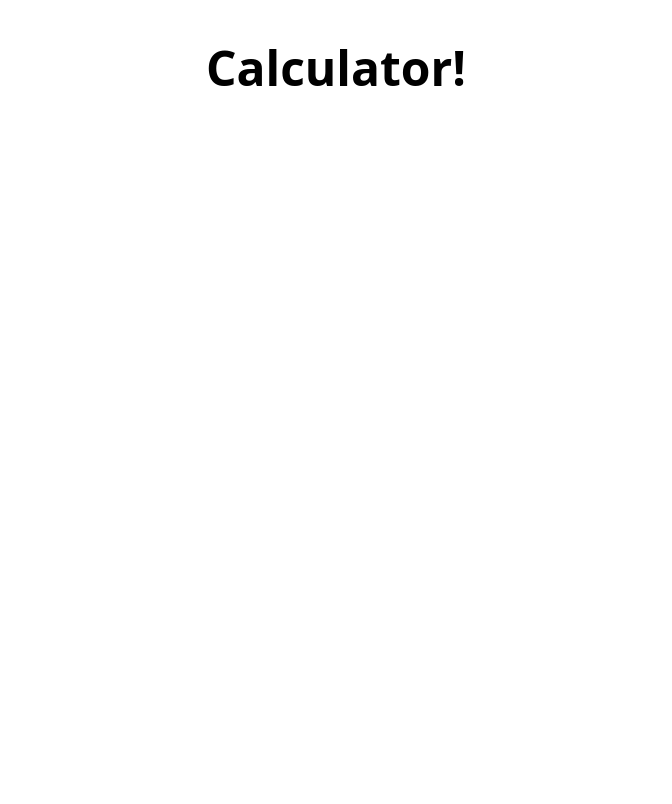
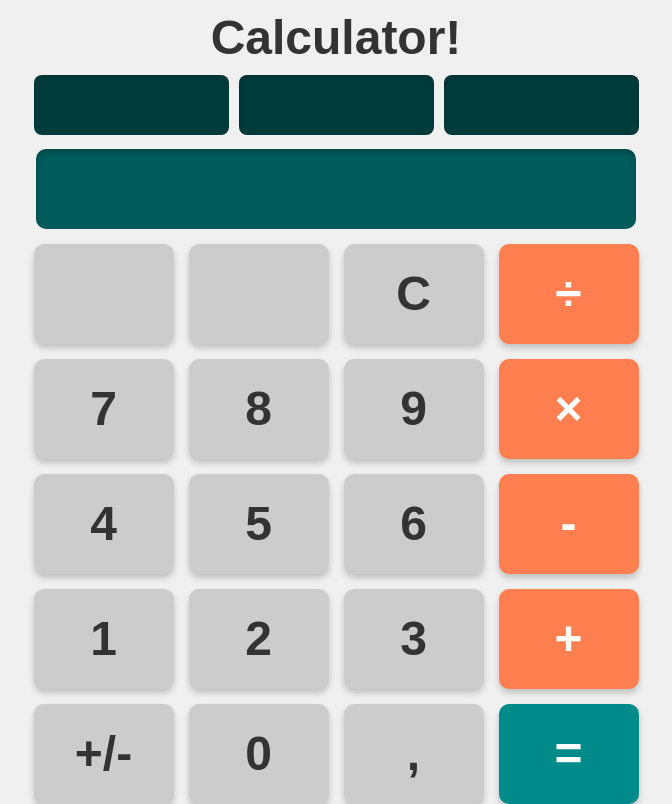
Before and after one commit to Pizzaman333/Calculator, a website built with Parcel: page src/index.html in a window 1280 px wide. Shown: the whole page, without its empty margins (304-976 px from the left). Built offline with nearby package versions, Linux system fonts and the light colour scheme.

Commit message:
everything

```diff
--- a/package.json
+++ b/package.json
@@ -2,7 +2,7 @@
   "name": "hw-js26",
   "version": "1.0.0",
   "description": "",
-  "homepage": "https://pizzaman333.github.io/HW-JS26/",
+  "homepage": "https://pizzaman333.github.io/Calculator/",
   "scripts": {
     "test": "echo \"Error: no test specified\" && exit 1",
     "start": "npx parcel src/index.html",
--- a/src/index.html
+++ b/src/index.html
@@ -1,18 +1,98 @@
 <!DOCTYPE html>
 <html lang="en">
-<head>
-    <meta charset="UTF-8">
-    <meta name="viewport" content="width=device-width, initial-scale=1.0">
-    <title>Document</title>
-    <link rel="stylesheet" href="https://cdnjs.cloudflare.com/ajax/libs/modern-normalize/3.0.1/modern-normalize.min.css" integrity="sha512-q6WgHqiHlKyOqslT/lgBgodhd03Wp4BEqKeW6nNtlOY4quzyG3VoQKFrieaCeSnuVseNKRGpGeDU3qPmabCANg==" crossorigin="anonymous" referrerpolicy="no-referrer" />
-    <link rel="stylesheet" href="./styles.css">
-    <link rel="stylesheet" href="./reset.css">
-</head>
-<body>
+  <head>
+    <meta charset="UTF-8" />
+    <meta name="viewport" content="width=device-width, initial-scale=1.0" />
+    <title>Calculator</title>
+    <link
+      rel="stylesheet"
+      href="https://cdnjs.cloudflare.com/ajax/libs/modern-normalize/3.0.1/modern-normalize.min.css"
+      integrity="sha512-q6WgHqiHlKyOqslT/lgBgodhd03Wp4BEqKeW6nNtlOY4quzyG3VoQKFrieaCeSnuVseNKRGpGeDU3qPmabCANg=="
+      crossorigin="anonymous"
+      referrerpolicy="no-referrer"
+    />
+    <link rel="stylesheet" href="./styles.css" />
+    <link rel="stylesheet" href="./reset.css" />
+  </head>
+  <body>
     <section class="calculator">
-        <h1 class="calculator__text">Calculator!</h1>
+      <h1 class="calculator__title">Calculator!</h1>
+      <ul class="calculator__output__list">
+        <li class="calculator__output__item">
+          <textarea name="" id="" class="calculator__output"></textarea>
+        </li>
+        <li class="calculator__output__item">
+          <textarea name="" id="" class="calculator__output"></textarea>
+        </li>
+        <li class="calculator__output__item">
+          <textarea name="" id="" class="calculator__output"></textarea>
+        </li>
+      </ul>
+      <textarea name="" id="" class="calculator__result"></textarea>
+      <ul class="calculator__list">
+        <li class="calculator__item">
+          <button type="button" class="calculator__button"></button>
+        </li>
+        <li class="calculator__item">
+          <button type="button" class="calculator__button"></button>
+        </li>
+        <li class="calculator__item clear">
+          <button type="button" class="calculator__button">C</button>
+        </li>
+        <li class="calculator__item operator">
+          <button type="button" class="calculator__button">÷</button>
+        </li>
+        <li class="calculator__item number">
+          <button type="button" class="calculator__button">7</button>
+        </li>
+        <li class="calculator__item number">
+          <button type="button" class="calculator__button">8</button>
+        </li>
+        <li class="calculator__item number">
+          <button type="button" class="calculator__button">9</button>
+        </li>
+        <li class="calculator__item operator">
+          <button type="button" class="calculator__button">×</button>
+        </li>
+        <li class="calculator__item number">
+          <button type="button" class="calculator__button">4</button>
+        </li>
+        <li class="calculator__item number">
+          <button type="button" class="calculator__button">5</button>
+        </li>
+        <li class="calculator__item number">
+          <button type="button" class="calculator__button">6</button>
+        </li>
+        <li class="calculator__item operator">
+          <button type="button" class="calculator__button">-</button>
+        </li>
+        <li class="calculator__item number">
+          <button type="button" class="calculator__button">1</button>
+        </li>
+        <li class="calculator__item number">
+          <button type="button" class="calculator__button">2</button>
+        </li>
+        <li class="calculator__item number">
+          <button type="button" class="calculator__button">3</button>
+        </li>
+        <li class="calculator__item operator">
+          <button type="button" class="calculator__button">+</button>
+        </li>
+        <li class="calculator__item">
+          <button type="button" class="calculator__button">+/-</button>
+        </li>
+        <li class="calculator__item number">
+          <button type="button" class="calculator__button">0</button>
+        </li>
+        <li class="calculator__item">
+          <button type="button" class="calculator__button">,</button>
+        </li>
+        <li class="calculator__item equals">
+          <button type="button" class="calculator__button equals">=</button>
+        </li>
+      </ul>
     </section>
 
     <script type="module" src="./main.js"></script>
-</body>
+  </body>
 </html>
--- a/src/js/calculator.js
+++ b/src/js/calculator.js
@@ -0,0 +1,61 @@
+import { add, subtract, multiply, divide } from "./math-operations";
+
+const output = document.querySelector(".calculator__result");
+const clear = document.querySelector(".clear");
+const equals = document.querySelector(".equals");
+const operators = document.querySelectorAll(".operator");
+const numbers = document.querySelectorAll(".number");
+const outputs = document.querySelectorAll(".calculator__output");
+
+outputs.forEach((output) =>
+  output.addEventListener(
+    "input",
+    (event) => (output.textContent = event.target.value)
+  )
+);
+
+operators.forEach((operator) =>
+  operator.addEventListener("click", (event) => {
+    outputs[1].textContent = event.target.textContent;
+  })
+);
+
+numbers.forEach((number) =>
+  number.addEventListener("click", (event) => {
+    if (outputs[1].textContent === "") {
+      outputs[0].textContent += event.target.textContent;
+    } else {
+      outputs[2].textContent += event.target.textContent;
+    }
+  })
+);
+
+clear.addEventListener("click", (event) => {
+  outputs.forEach((output) => {
+    output.textContent = "";
+    output.value = "";
+  });
+  output.textContent = "";
+});
+
+equals.addEventListener("click", (event) => {
+  if (
+    outputs[0].textContent !== "" &&
+    outputs[1].textContent !== "" &&
+    outputs[2].textContent !== ""
+  ) {
+    const first = Number(outputs[0].textContent);
+    const action = outputs[1].textContent;
+    const second = Number(outputs[2].textContent);
+
+    if (action === "+") {
+      output.textContent = add(first, second);
+    } else if (action === "-") {
+      output.textContent = subtract(first, second);
+    } else if (action === "×") {
+      output.textContent = multiply(first, second);
+    } else {
+      output.textContent = divide(first, second);
+    }
+  }
+});
--- a/src/styles.css
+++ b/src/styles.css
@@ -1,8 +1,133 @@
 .calculator {
-    padding-top: 40px;
+    padding-top: 10px;
+    display: flex;
+    flex-direction: column;
+    align-items: center;
+    justify-content: center;
+    min-height: 100vh;
+    background-color: #f0f0f0;
 }
 
-.calculator__text {
+.calculator__title {
     text-align: center;
     font-size: 48px;
+    font-family: 'Arial', sans-serif;
+    font-weight: bold;
+    color: #333333;
 }
+
+.calculator__result {
+    width: 100%;
+    max-width: 600px;
+    height: 80px;
+    font-size: 48px;
+    text-align: right;
+    padding: 10px;
+    border: none;
+    border-radius: 10px;
+    background-color: #005B5B;
+    color: white;
+    font-family: 'Arial', sans-serif;
+    font-weight: bold;
+    box-shadow: inset 0 4px 6px rgba(0, 0, 0, 0.2);
+    padding-right: 20px;
+    padding-left: 20px;
+    resize: none;
+}
+
+.calculator__result:hover {
+    background-color: #004545;
+}
+
+.calculator__output__list {
+    margin-top: 10px;
+    display: flex;
+    justify-content: center;
+    align-items: center;
+    gap: 10px;
+    margin-bottom: 10px;
+}
+
+.calculator__output__item {
+    list-style: none;
+}
+
+.calculator__output {
+    width: 195px;
+    height: 60px;
+    font-size: 36px;
+    text-align: center;
+    padding: 5px;
+    border: none;
+    border-radius: 8px;
+    background-color: #003B3B;
+    color: white;
+    font-family: 'Arial', sans-serif;
+    font-weight: bold;
+    box-shadow: inset 0 2px 4px rgba(0, 0, 0, 0.2);
+    resize: none;
+    overflow: hidden;
+}
+
+.calculator__output:focus {
+    outline: none;
+    background-color: #002B2B;
+}
+
+.calculator__list {
+    margin-top: 15px;
+    max-width: 605px;
+    display: flex;
+    flex-wrap: wrap;
+    gap: 15px;
+    margin-right: auto;
+    margin-left: auto;
+}
+
+.calculator__item {
+        width: 140px;
+        height: 100px;
+    background-color: #cccccc;
+    border-radius: 10px;
+    box-shadow: 0 4px 6px rgba(0, 0, 0, 0.2);
+    display: flex;
+    justify-content: center;
+    align-items: center;
+    cursor: pointer;
+    transition: all 0.2s ease;
+    color: #333333;
+}
+
+.calculator__item:hover {
+    background-color: #bbbbbb;
+    transform: scale(1.05);
+}
+
+.calculator__button {
+    width: 100%;
+    height: 100%;
+    font-size: 48px;
+    font-family: 'Arial', sans-serif;
+    font-weight: bold;
+    background-color: transparent;
+    cursor: pointer;
+    color: inherit;
+}
+
+.calculator__item.operator {
+    color: #ffffff;
+    background-color: #ff7f50;
+}
+
+.calculator__item.operator:hover {
+    background-color: #E05E30;
+}
+
+.calculator__item.equals {
+    background-color: #008B8B;
+    color: white;
+}
+
+.calculator__item.equals:hover {
+    background-color: #006B6B;
+}
```
